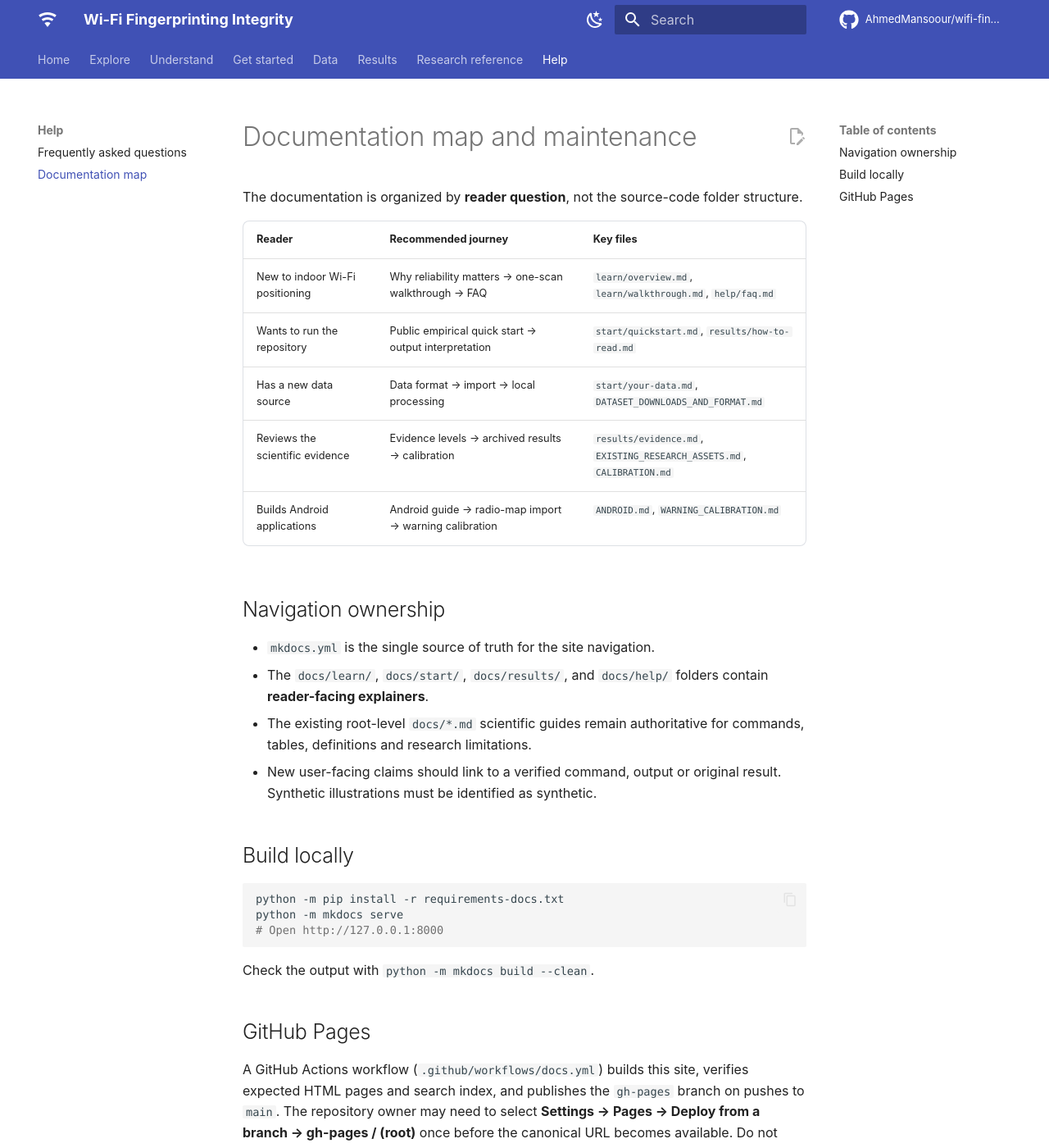
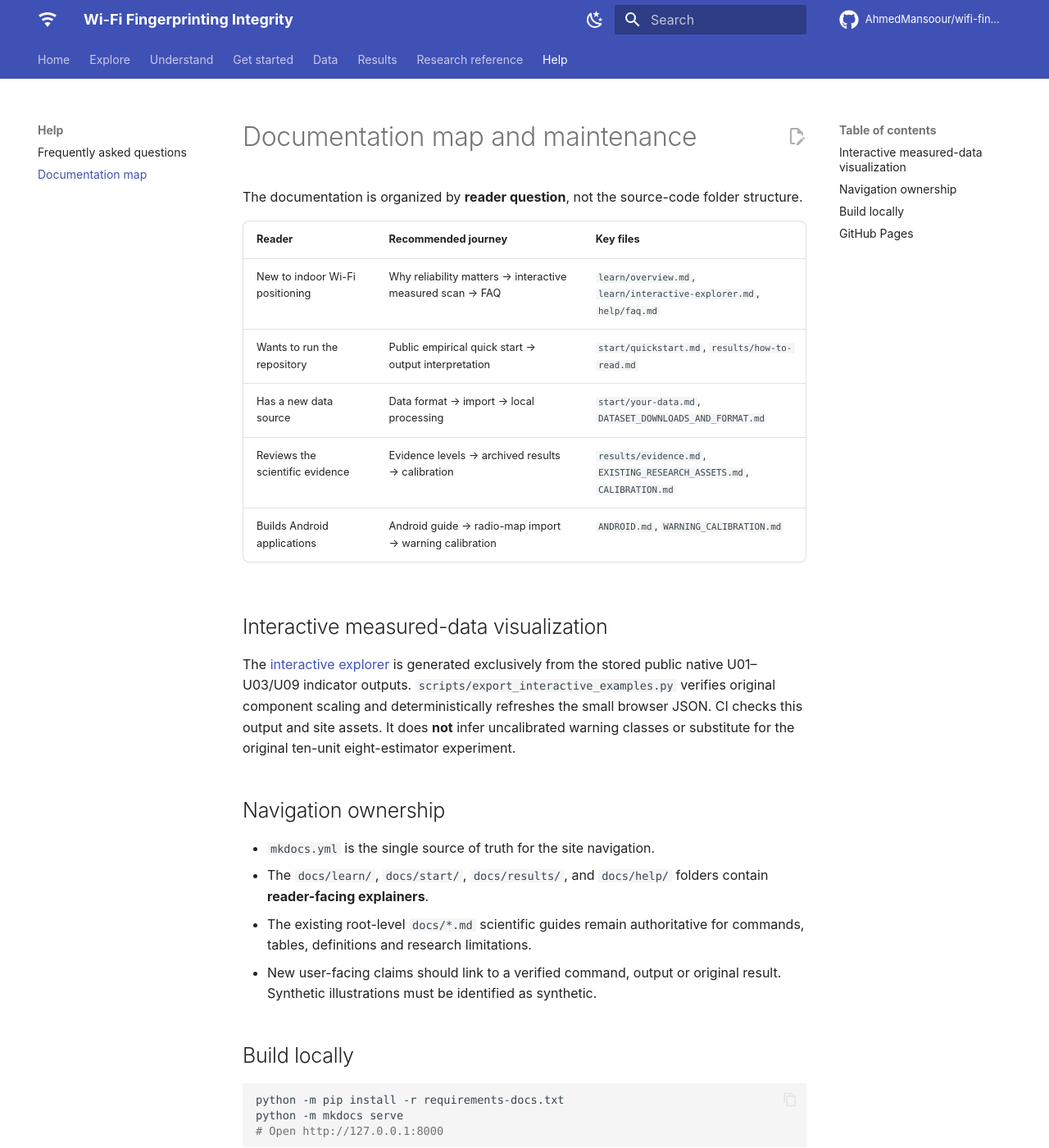
Before and after one commit to AhmedMansoour/wifi-fingerprinting-scan-level-reliability, an MkDocs documentation site: the page built from docs/SITE_NAVIGATION.md, in a window 1280 px wide and 1400 px high. Shown: the whole window at 82% size. Built offline with MkDocs 1.6.1 and Material for MkDocs 9.7.7, drawn with Linux system fonts in a browser that asks for light colours; comment, search, counter and statistics services are not loaded.

Commit message:
Surface interactive guide in README and enforce docs explorer build checks

```diff
--- a/docs/SITE_NAVIGATION.md
+++ b/docs/SITE_NAVIGATION.md
@@ -4,11 +4,15 @@ The documentation is organized by **reader question**, not the source-code folde
 
 | Reader | Recommended journey | Key files |
 |---|---|---|
-| New to indoor Wi-Fi positioning | Why reliability matters → one-scan walkthrough → FAQ | `learn/overview.md`, `learn/walkthrough.md`, `help/faq.md` |
+| New to indoor Wi-Fi positioning | Why reliability matters → interactive measured scan → FAQ | `learn/overview.md`, `learn/interactive-explorer.md`, `help/faq.md` |
 | Wants to run the repository | Public empirical quick start → output interpretation | `start/quickstart.md`, `results/how-to-read.md` |
 | Has a new data source | Data format → import → local processing | `start/your-data.md`, `DATASET_DOWNLOADS_AND_FORMAT.md` |
 | Reviews the scientific evidence | Evidence levels → archived results → calibration | `results/evidence.md`, `EXISTING_RESEARCH_ASSETS.md`, `CALIBRATION.md` |
 | Builds Android applications | Android guide → radio-map import → warning calibration | `ANDROID.md`, `WARNING_CALIBRATION.md` |
+
+## Interactive measured-data visualization
+
+The [interactive explorer](learn/interactive-explorer.md) is generated exclusively from the stored public native U01–U03/U09 indicator outputs. `scripts/export_interactive_examples.py` verifies original component scaling and deterministically refreshes the small browser JSON. CI checks this output and site assets. It does **not** infer uncalibrated warning classes or substitute for the original ten-unit eight-estimator experiment.
 
 ## Navigation ownership
 
```
Also changed, not shown: README.md (+1 -1 lines), 2 other files.
